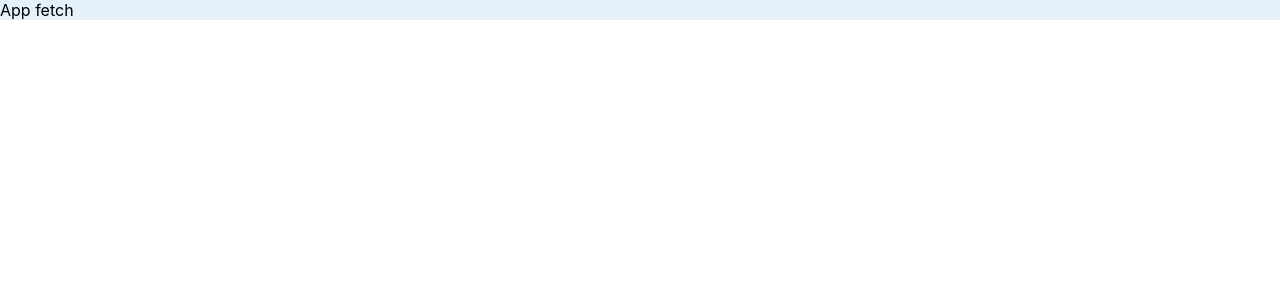
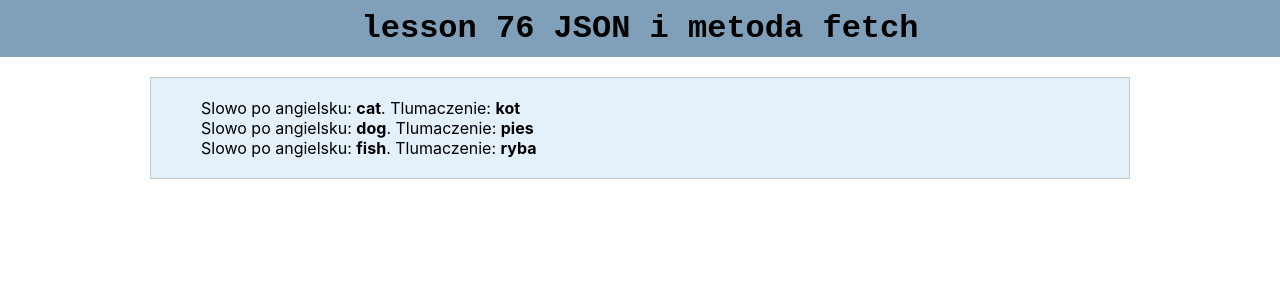
Before and after one commit to xxxmarxxx/Lesson-react, a React (Create React App) app in the folder lesson_76_JSON_metod_fetch/app/: page / in a window 1280 px wide. Shown: the top 300 px of the page. Built offline with nearby package versions, Linux system fonts and the light colour scheme.

Commit message:
upgrade app.js

```diff
--- a/lesson_76_JSON_metod_fetch/app/src/components/App.js
+++ b/lesson_76_JSON_metod_fetch/app/src/components/App.js
@@ -1,15 +1,42 @@
-import React, { Component } from 'react';
-import './App.css';
-
+import React, { Component } from "react";
+import "./App.css";
+import Word from "./Word";
 
 class App extends Component {
-  state = {  }
+  state = {
+    words: [] /* zadanie AJAX */,
+    isLoaded: false,
+  };
+
+  componentDidMount() {
+    setTimeout(this.fetchData, 3000)
+
+  }
+
+  fetchData = ()=> {
+    fetch('data/words.json')
+    .then(response => response.json() )
+    .then(data => {
+      this.setState({
+        words: data.words,
+        isLoaded: true
+      })
+    })
+  }
+
   render() {
+    console.log("render");
+    const words = this.state.words.map(word => (
+      <Word key={word.id} english={word.en} polish={word.pl}/>
+    ))
     return (
-      <div className="App">
-            App fetch
-          </div>
-     );
+      <>
+      <h1>lesson 76 JSON i metoda fetch</h1>
+       <ul className="App">
+         {this.state.isLoaded ? words : "Wczytuje dane"}
+         </ul>
+         </>
+       );
   }
 }
 
```
